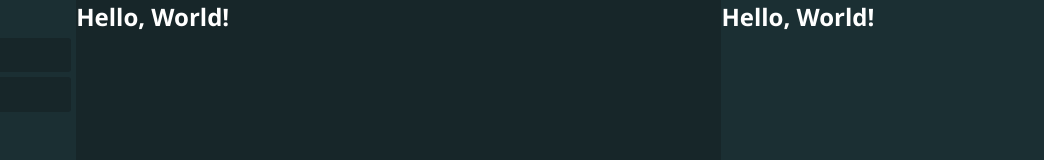
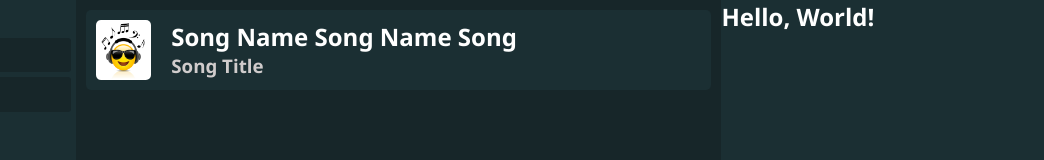
Before and after one commit to MaximilianMcC/MusicPlayer, an Electron app: page app/index.html in a window 1200 px wide. Shown: the full height of the page, 156-1200 px from the left. Drawn offline with Linux system fonts and the light colour scheme.

Commit message:
Added song cards for the song list

```diff
--- a/app/index.html
+++ b/app/index.html
@@ -31,7 +31,23 @@
 
         <!-- List of songs -->
         <section class="songs-list">
-            <h1>Hello, World!</h1>
+
+            <ul>
+                <li>
+                    <div class="song-container">
+                        <div class="song-picture">
+                            <img src="../assets/img/icon.png" alt="Image">
+                        </div>
+                        <div class="song-info">
+                            <h2>Song Name Song Name Song</h2>
+                            <h3>Song Title</h3>
+                        </div>
+                    </div>
+                </li>
+            </ul>
+
+
+
         </section>
 
         <!-- Audio player -->
--- a/app/styles/style.scss
+++ b/app/styles/style.scss
@@ -1,10 +1,12 @@
 // Color codes and stuff
 $background-main: #172629;
+$background-main-dark: darken($background-main, 3);
 $background-secondary: #1B2F33;
+$background-secondary-dark: darken($background-secondary, 3);
 $accent: #a119e5;
 $test1: green;
-$test1: red;
-$test1: blue;
+$test2: red;
+$test3: blue;
 
 
 * {
@@ -13,7 +15,8 @@ $test1: blue;
     box-sizing: border-box;
 }
 
-html, body {
+html,
+body {
     height: 100%;
 }
 
@@ -27,6 +30,7 @@ main {
     display: grid;
     grid-template-columns: 1.8fr 5fr 2.5fr;
     height: 100%;
+    overflow: hidden;
 }
 
 
@@ -35,6 +39,7 @@ main {
     background-color: $background-secondary;
 
     ul li {
+        list-style-type: none;
         transition: ease-in-out 0.2s;
         background-color: $background-main;
         margin: 5px;
@@ -55,10 +60,6 @@ main {
             border: none;
             background-color: transparent;
         }
-
-        &:hover {
-            background-color: darken($background-main, 3);
-        }
     }
 
 }
@@ -67,9 +68,65 @@ main {
 .songs-list {
     height: 100%;
     background-color: $background-main;
+
+    // List of songs
+    ul {
+        height: 99vh;
+        overflow-y: scroll;
+
+        li {
+            list-style-type: none;
+        }
+    }
+
+    // Scrollbar
+    ::-webkit-scrollbar {
+        width: 10px;
+
+        &-track { background-color: transparent; }
+        &-thumb {
+            background-color:  $background-main-dark;
+            border-radius: 5px;
+
+            &:hover {
+                background-color: lighten($background-main-dark, 1);
+            }
+        }
+    }
 }
 
 .player {
     height: 100%;
     background-color: $background-secondary;
 }
+
+
+
+
+// Song cards
+.song-container {
+    background-color: $background-secondary;
+    padding: 10px;
+    margin: 10px;
+    border-radius: 5px;
+    display: grid;
+    grid-template-columns: 1fr 10fr;
+
+    &:hover {
+        background-color: $background-secondary;
+    }
+
+    .song-info {
+        margin-left: 20px;
+
+        h3 {
+            color: #d0cccc;
+        }
+    }
+
+    img {
+        width: 100%;
+        height: 100%;
+        border-radius: 5px;
+    }
+}
```
Also changed, not shown: app/styles/style.css.
